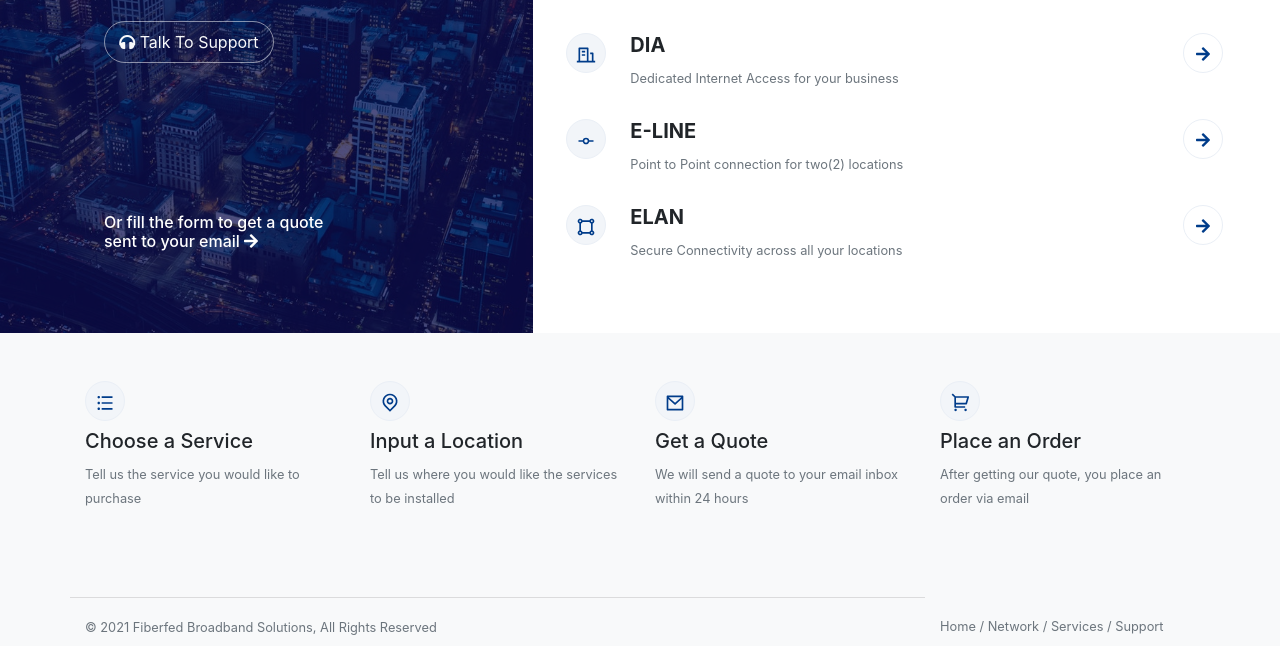
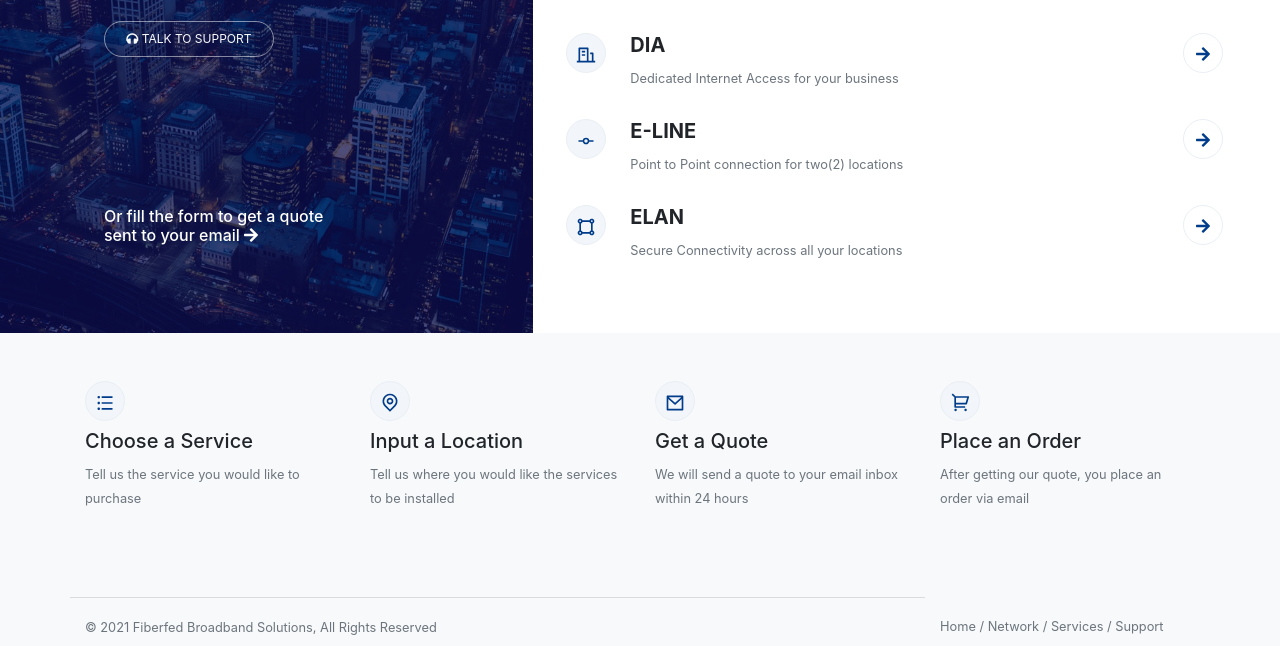
Before and after one commit to louieee/fiberfed, a plain HTML site: page index.html in a window 1280 px wide. Shown: the part 279-925 px from the top of the page. Drawn offline with Linux system fonts and the light colour scheme; some packages are replaced by stand-ins of ours.

Commit message:
add missing support button

```diff
--- a/css/index.css
+++ b/css/index.css
@@ -134,6 +134,7 @@ body{
     .hero-side .support-btn{
         border-radius: 30px;
         width: 170px;
+        font-size: 12px;
         border-color: rgba(255,255,255,.5);
     }
     .decision-txt small{
--- a/index.html
+++ b/index.html
@@ -41,7 +41,7 @@
                             fiber-optic circuit
                         </h1>
                         <button class="btn btn-outline-light support-btn text-center p-2" data-toggle="modal" data-target="#quoteDone">
-                            <i class="fa fa-headphones"></i> Talk To Support
+                            <i class="fa fa-headphones"></i> TALK TO SUPPORT
                         </button>
                     </div>
                     <div class="col-12 mt-10">
@@ -72,6 +72,9 @@
                         <div class="ch-25"></div>
                         <!--                        <p class="mb-2"></p>-->
                     </div>
+                    <button class="btn btn-outline-light mt-10 support-btn text-center p-2" data-toggle="modal" data-target="#quoteDone">
+                        <i class="fa fa-headphones"></i> TALK TO SUPPORT
+                    </button>
                 </div>
             </div>
         </div>
```
